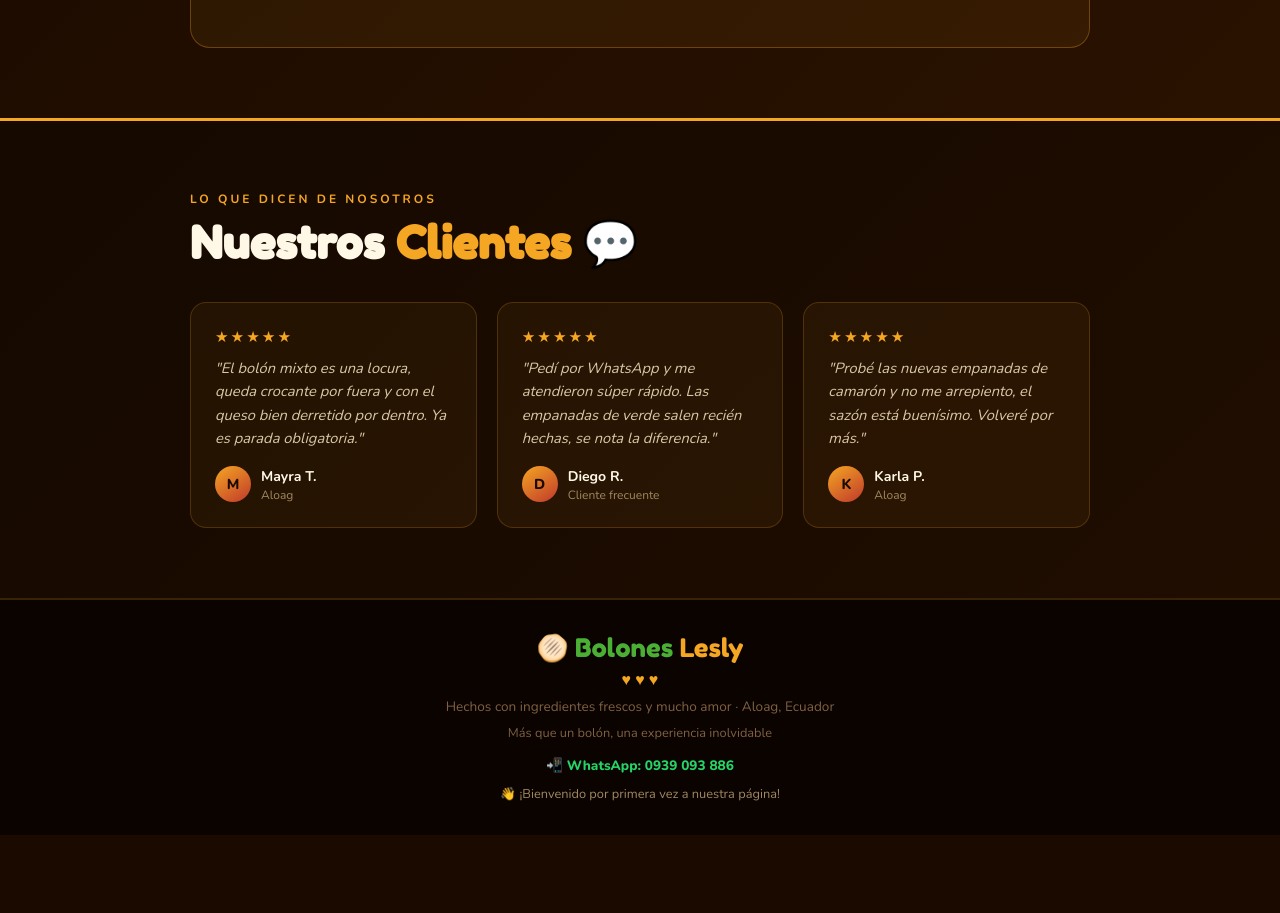
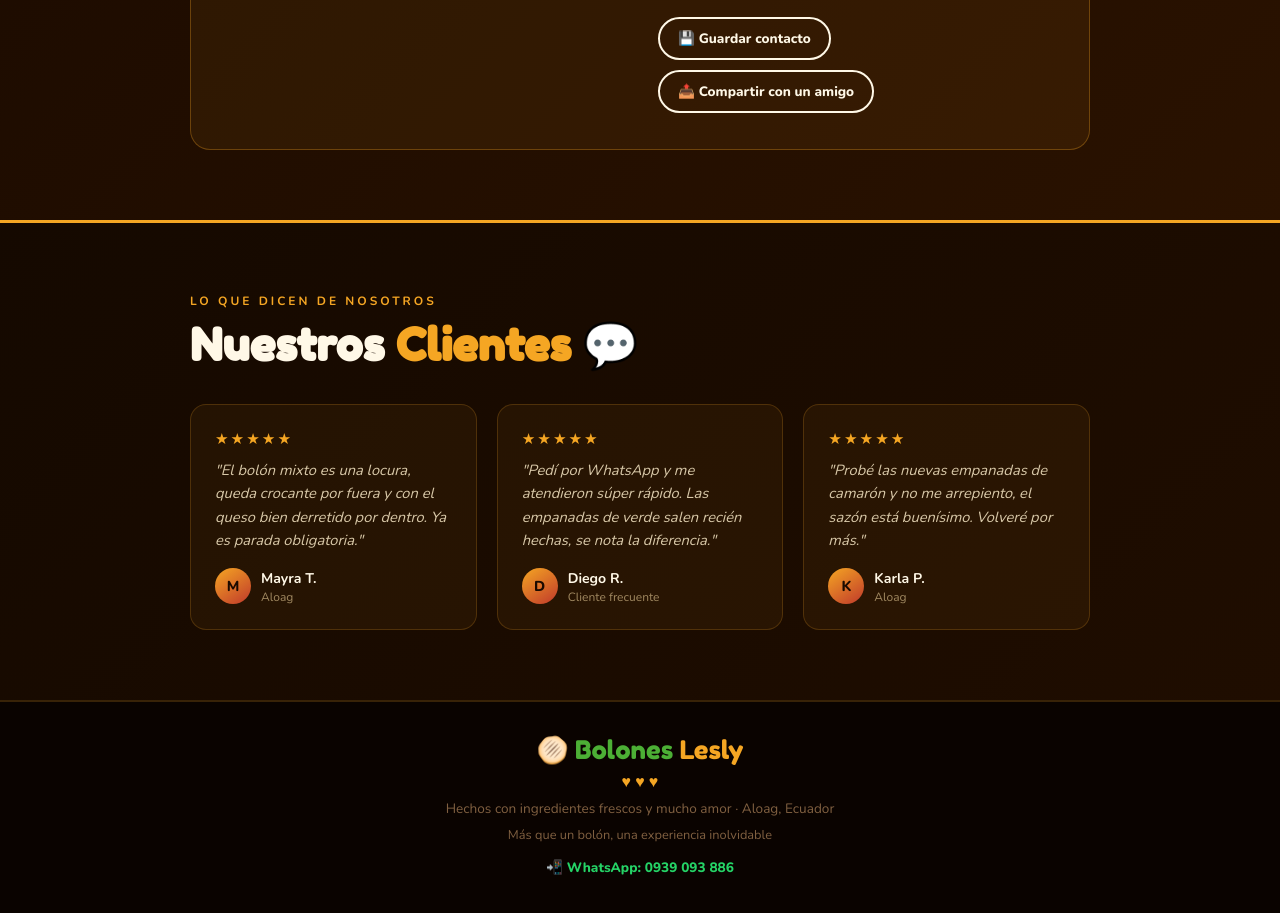
Before and after one commit to builian12/BolonesLesly, a plain HTML site: page index.html in a window 1280 px wide. Shown: the part 3975-4888 px from the top of the page. Before the commit the page ends 4810 px from the top, so only its background shows below. Drawn offline with nearby package versions, Linux system fonts and the light colour scheme; no server answers.

Commit message:
Nuevos cambios en index.html

```diff
--- a/index.html
+++ b/index.html
@@ -536,6 +536,16 @@
     #visitCounter { color: #a08860; font-size: .8rem; margin-top: 10px; }
     #visitCounter strong { color: var(--gold); }
 
+    /* ── ACCIONES EXTRA (guardar contacto / compartir) ── */
+    .loc-actions {
+      display: flex; flex-wrap: wrap; gap: 10px;
+      margin-top: 20px;
+    }
+    .btn-small {
+      padding: 10px 18px;
+      font-size: .85rem;
+    }
+
     /* ── RESPONSIVE ── */
     @media (max-width: 600px) {
       nav ul { display: none; }
@@ -735,6 +745,10 @@
             <p>Pedidos por WhatsApp<br/>
             <a href="https://wa.me/593939093886?text=Hola%2C%20me%20gustar%C3%ADa%20hacer%20un%20pedido%20%F0%9F%98%8B" target="_blank" rel="noopener" style="color:var(--gold); font-weight:800; text-decoration:none;">0939 093 886</a></p>
           </div>
+          <div class="loc-actions">
+            <button class="btn btn-outline btn-small" onclick="guardarContacto()">💾 Guardar contacto</button>
+            <button class="btn btn-outline btn-small" onclick="compartirPagina()">📤 Compartir con un amigo</button>
+          </div>
         </div>
       </div>
     </div>
@@ -881,12 +895,48 @@
       document.getElementById('destDesc').textContent = p.desc;
 
       const contador = document.getElementById('visitCounter');
-      if (visitas === 1) {
-        contador.innerHTML = '👋 ¡Bienvenido por primera vez a nuestra página!';
-      } else {
-        contador.innerHTML = `Ya nos visitaste <strong>${visitas}</strong> veces desde este dispositivo`;
-      }
+
+      // Contador GLOBAL real (todas las visitas de todos los dispositivos)
+      fetch('https://api.countapi.xyz/hit/bolonesleslyaloag-ec/visitas-totales')
+        .then(res => res.json())
+        .then(data => {
+          contador.innerHTML = `🌎 <strong>${data.value.toLocaleString('es-EC')}</strong> visitas totales a nuestra página`;
+        })
+        .catch(() => {
+          contador.innerHTML = '';
+        });
     })();
+
+    // ── GUARDAR CONTACTO (vCard) ──
+    function guardarContacto() {
+      const vcard = [
+        'BEGIN:VCARD',
+        'VERSION:3.0',
+        'FN:Bolones Lesly',
+        'ORG:Bolones Lesly',
+        'TEL;TYPE=CELL:+593939093886',
+        'ADR;TYPE=WORK:;;Octavio Pazmiño y José Camino, Bloque COLOMBIA;Aloag;;;Ecuador',
+        'NOTE:Bolones\\, empanadas y quimbolitos en Aloag',
+        'END:VCARD'
+      ].join('\n');
+      const blob = new Blob([vcard], { type: 'text/vcard' });
+      const url = URL.createObjectURL(blob);
+      const a = document.createElement('a');
+      a.href = url;
+      a.download = 'Bolones-Lesly.vcf';
+      document.body.appendChild(a);
+      a.click();
+      document.body.removeChild(a);
+      URL.revokeObjectURL(url);
+    }
+
+    // ── COMPARTIR PÁGINA POR WHATSAPP ──
+    function compartirPagina() {
+      const mensaje = encodeURIComponent(
+        '¡Mira esta página de Bolones Lesly en Aloag! 🫓😋 ' + window.location.href
+      );
+      window.open(`https://wa.me/?text=${mensaje}`, '_blank');
+    }
   </script>
 </body>
 </html>
```
